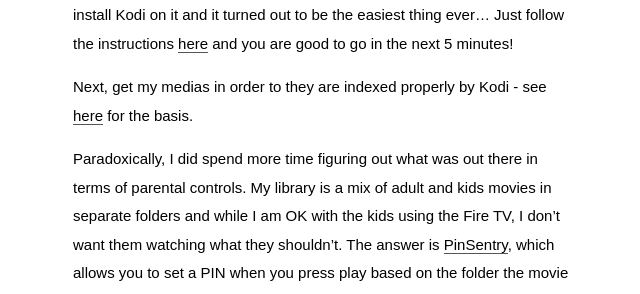
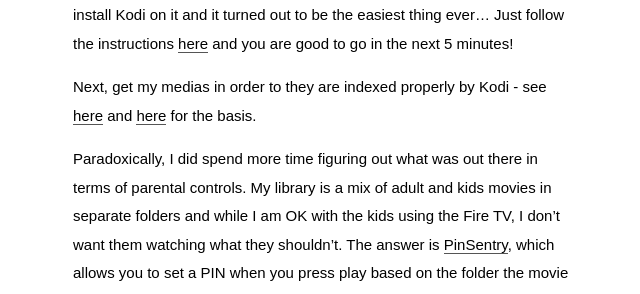
Before and after one commit to MCORN/mcorn.github.io, a Jekyll site: the page built from _posts/2016-01-08-kodi-on-amazon-fire-tv.md, in a window 1280 px wide. Shown: the part 356-650 px from the top of the page, without its empty margins (317-957 px from the left). Built offline with Jekyll 4.4.1, drawn with Linux system fonts in a browser that asks for light colours; some web fonts are replaced.

Commit message:
New Post

```diff
--- a/_posts/2016-01-08-kodi-on-amazon-fire-tv.md
+++ b/_posts/2016-01-08-kodi-on-amazon-fire-tv.md
@@ -5,6 +5,6 @@ updated: 2016-01-08 18:26
 
 I bought an Amazon Fire TV in the New Year sales for the only purpose to install Kodi on it and it turned out to be the easiest thing ever... Just follow the instructions [here](https://github.com/sphinx02/FireStarter/wiki/Install-FireStarter-and-Kodi-(only-FireTV-needed)) and you are good to go in the next 5 minutes!
 
-Next, get my medias in order to they are indexed properly by Kodi - see [here](http://kodi.wiki/view/Set_content_and_scan) for the basis.
+Next, get my medias in order to they are indexed properly by Kodi - see [here](http://kodi.wiki/view/Set_content_and_scan) and [here](http://kodi.wiki/view/Naming_video_files/Movies) for the basis.
 
 Paradoxically, I did spend more time figuring out what was out there in terms of parental controls. My library is a mix of adult and kids movies in separate folders and while I am OK with the kids using the Fire TV, I don't want them watching what they shouldn't. The answer is [PinSentry](http://kodi.wiki/view/Add-on:PinSentry), which allows you to set a PIN when you press play based on the folder the movie is in. Works like a charm too. It also allows to do it based on ratings but I haven't tried that option.
```
